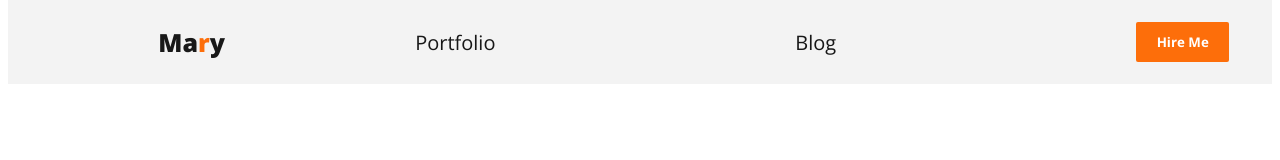
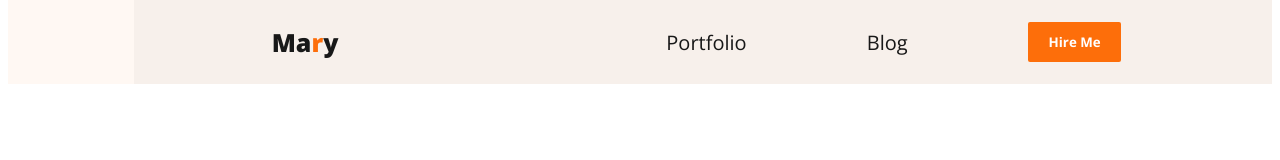
Before and after one commit to SarkarKeshob/developer_project, a plain HTML site: page index.html in a window 1280 px wide. Drawn offline with nearby package versions, Linux system fonts and the light colour scheme.

Commit message:
uploading changes of navbar

```diff
--- a/css/style.css
+++ b/css/style.css
@@ -5,12 +5,12 @@ body{
 /* 1 nav related codes */
 
 nav{ display: flex;
-     width: 100%;
+     width: 90%;
      align-items: center;
      justify-content: space-between;
      margin-left: auto;
-     margin-right: auto;
-     background-color: rgba(23, 23, 23,.05);
+
+     background-color: rgba(23, 23, 23,.03);
      position: sticky;
     }
 
@@ -37,14 +37,15 @@ nav{ display: flex;
     /* 1) (b) coding the other nav links  */
 
     nav ul {
-        width: 70%;
+        width: 40%;
         display: flex;
         align-items: center;
         justify-content: space-between;
+        margin-right: auto;
+        margin-left: auto;
     }
     nav li{
         list-style: none;
-        margin-right: 35%;
     }
     nav ul a{
         text-decoration: none;
@@ -55,6 +56,7 @@ nav{ display: flex;
     }
     nav ul a:hover{
         font-size: 21px;
+        text-decoration: underline;
     }
     #nav_bar_button{
         width:7em;
@@ -76,3 +78,8 @@ nav{ display: flex;
         width: 8em;
         height: 4em;
     }
+
+    /* header related codes */
+    header{
+        background-color: #FFF8F3;
+    }
```
